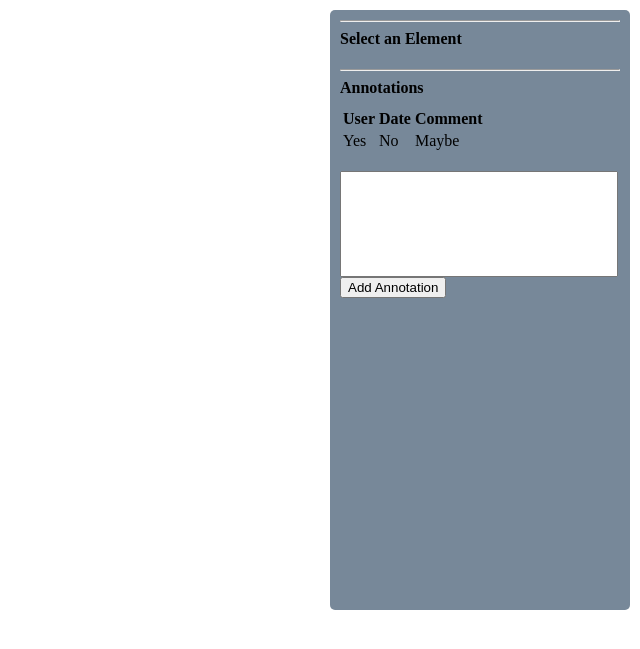
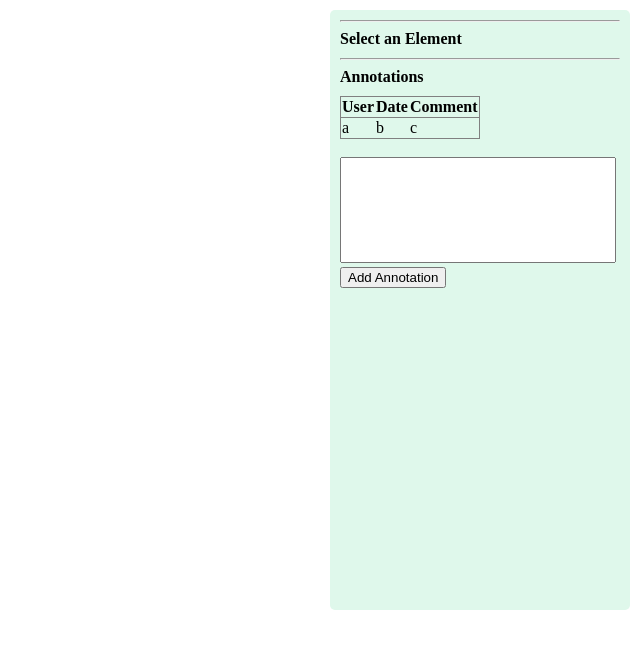
Before and after one commit to mjgordon/django_ifc_viewer, a Django app: template viewer/templates/viewer/model_view.html in a window 1280 px wide. Shown: the top 649 px of the page, without its empty margins (640-1280 px from the left). Run offline with Django 4.2, Linux system fonts and the light colour scheme; the template is opened without the code that fills it, so the values that code supplies are empty; some libraries are stand-ins or nearby versions.

Commit message:
C : Style Changes

```diff
--- a/viewer/static/viewer/style.css
+++ b/viewer/static/viewer/style.css
@@ -1,23 +1,14 @@
-li a {
-    color: green;
+table {
+  border-collapse: collapse;
 }
 
-/*
-* {
-    margin: 0;
-    padding: 0;
-    box-sizing: border-box;
+tr {
+  border: 1px solid gray;
 }
-
-  html,
-  body {
-    overflow: hidden;
-  }
-  */
 
 .ui_box {
   position:absolute;
-    background-color: lightslategray;
+  background-color: #DFF8EB;
   margin: 10px;
   border-radius: 5px;
 }
@@ -33,10 +24,3 @@ li a {
   left: 0;
   outline: none;
 }
-
-  /*
-  #file-input {
-    z-index: 1;
-    position: absolute;
-  }
-  */
--- a/viewer/static/viewer/viewer.js
+++ b/viewer/static/viewer/viewer.js
@@ -79,6 +79,8 @@ function setup() {
   axes.material.depthTest = false;
   axes.renderOrder = 1;
   scene.add(axes);
+
+  scene.background = new Color(0x444444);
 
   //Creates the orbit controls (to navigate the scene)
   controls = new OrbitControls(camera, threeCanvas);
@@ -215,8 +217,8 @@ function highlight(event, material, model) {
 
 const preselectMat = new MeshLambertMaterial({
   transparent: true,
-  opacity: 0.6,
-  color: 0xff88ff,
+  opacity: 0.4,
+  color: 0xF96D4E,
   depthTest: false,
 });
 
@@ -224,6 +226,6 @@ const preselectMat = new MeshLambertMaterial({
 const selectMat = new MeshLambertMaterial({
   transparent: true,
   opacity: 0.6,
-  color: 0xff00ff,
+  color: 0xF55D3E,
   depthTest: false,
 });
--- a/viewer/templates/viewer/model_view.html
+++ b/viewer/templates/viewer/model_view.html
@@ -36,7 +36,7 @@
         </h3>
         <hr>
         <h4 id="tagElementType" class="uiHeaders">Select an Element</h4>
-        <h4 id="tagElementId" Y></h4>
+        <h4 id="tagElementId" class="uiHeaders"></h4>
         <hr>
         <h4 class="uiHeaders">Annotations</h4>
         <table>
@@ -47,16 +47,16 @@
           </thead>
           <tbody>
             <tr>
-              <td>Yes</td>
-              <td>No</td>
-              <td>Maybe</td>
+              <td>a </td>
+              <td>b </td>
+              <td>c </td>
             </tr>
           </tbody>
         </table>
         <br>
         <form>
           <span style="display:block; padding-right:10px">
-            <input type="text" style="width:100%; height:100px">
+            <textarea style="width:100%; height:100px; resize:none"></textarea>
           </span>
 
         </form>
```
Lines whose indentation alone changed are shown as unchanged.
